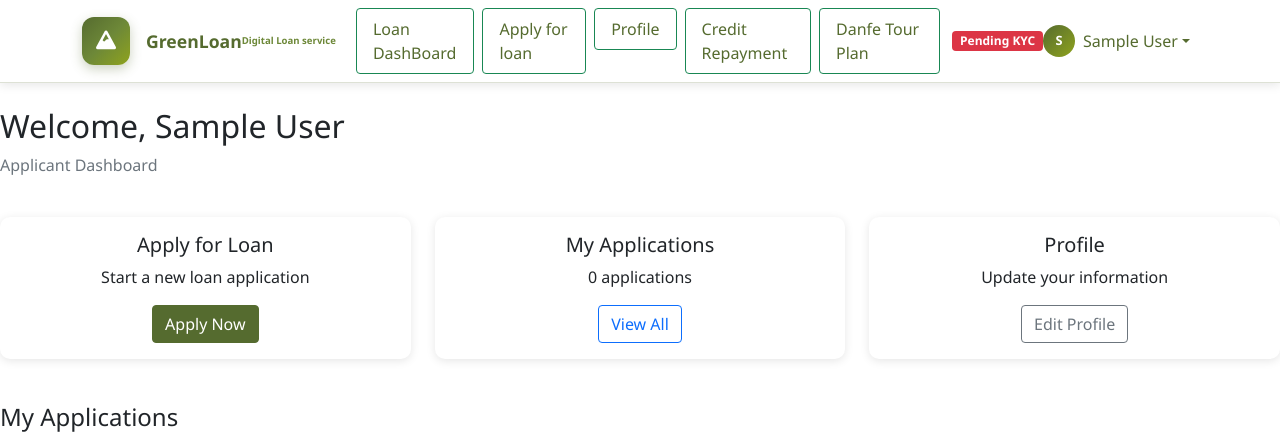
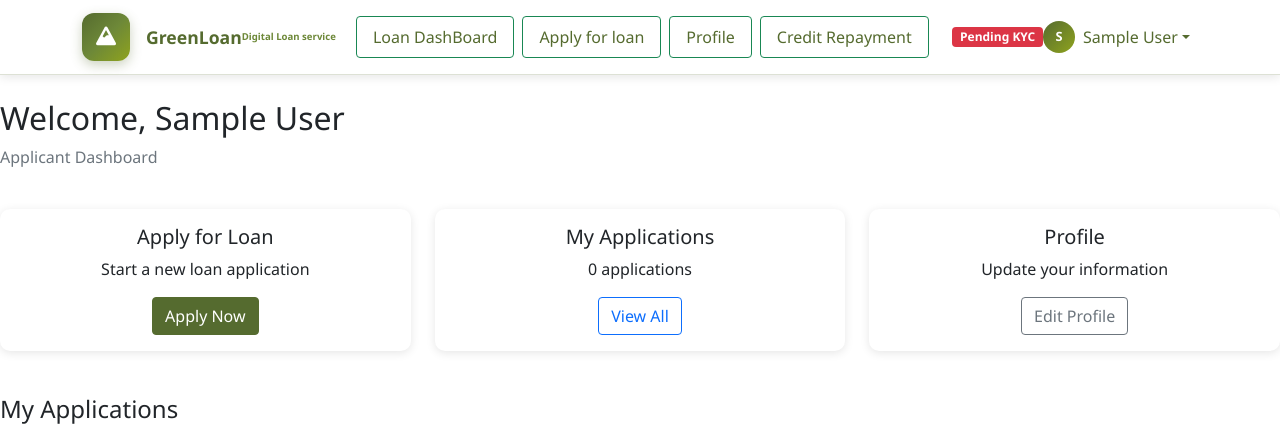
Before and after one commit to bibekb12/GREENLOAN, a Django app: page /app/dashboard/ in a window 1280 px wide. Shown: the top 432 px of the page. Run offline with Django 5.2, Linux system fonts and the light colour scheme; the visitor is signed in with stand-in values (Sample User, id 1); data that the repository does not hold is empty; some libraries are stand-ins or nearby versions.

Commit message:
add docs

```diff
--- a/templates/core/base.html
+++ b/templates/core/base.html
@@ -114,7 +114,7 @@
           {% endif %}
         </ul>
       </div>
-      <ul class="navbar-nav me-auto">
+      <!-- <ul class="navbar-nav me-auto">
        <li class="nav-item">
             <a href="{% url 'core:tourplan'%}" class="nav-link border border-success rounded px-3 mx-1"
             style="color: var(--primary-color); font-weight: 500; transition: all 0.3s ease;"
@@ -122,7 +122,7 @@
             onmouseout="this.style.backgroundColor='var(--primary-light)'; this.style.color='var(--primary-color)'; this.style.borderColor='var(--primary-dark)';">Danfe
             Tour Plan</a>
           </li>
-          </ul>
+          </ul> -->
       <ul class="navbar-nav">
         {% if user.is_authenticated %}
         <li class="nav-item dropdown">
```
Also changed, not shown: 2 other files.
